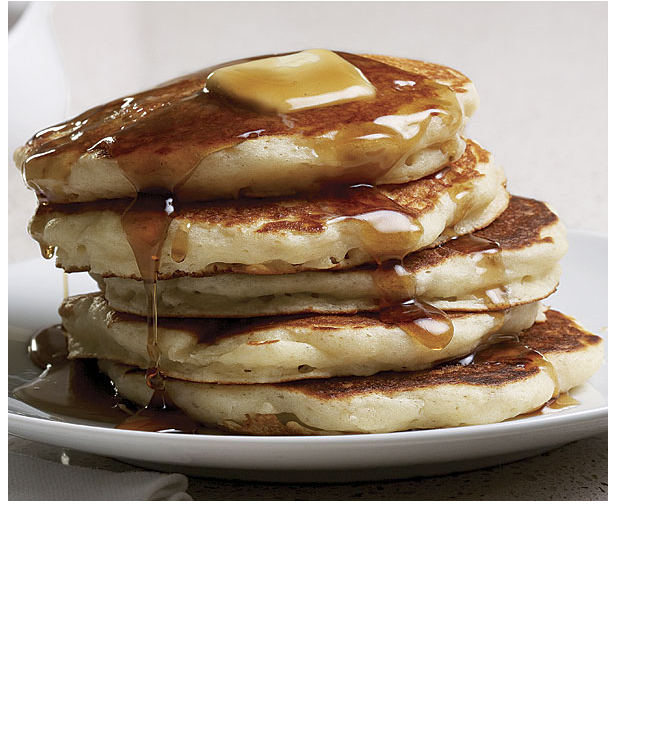
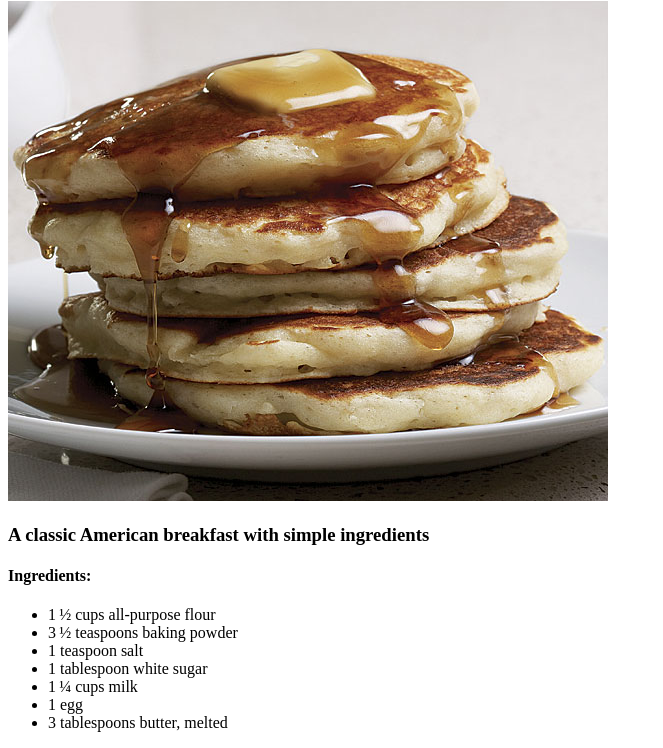
Before and after one commit to Maniacfest/odin-recipes, a plain HTML site: page recipes/pancakes.html in a window 1280 px wide. Shown: the part 79-827 px from the top of the page, without its empty margins (0-663 px from the left). Before the commit the page ends 800 px from the top, so only its background shows below. Drawn offline with Linux system fonts and the light colour scheme.

Commit message:
add all commited files

```diff
--- a/recipes/pancakes.html
+++ b/recipes/pancakes.html
@@ -8,6 +8,17 @@
 </head>
     <body>
         <h1>Pancakes</h1>
-        <img src="/images/pancakes.jpg" alt ="pancakes">
+        <img src="../images/pancakes.jpg">
+        <h3>A classic American breakfast with simple ingredients</h3>
+        <h4>Ingredients:</h4>
+            <ul>
+                <li>1 ½ cups all-purpose flour </li>
+                <li>3 ½ teaspoons baking powder </li>
+                <li>1 teaspoon salt </li>
+                <li>1 tablespoon white sugar </li>
+                <li>1 ¼ cups milk </li>
+                <li>1 egg</li>
+                <li>3 tablespoons butter, melted </li>
+            </ul>
     </body>
 </html>
```
Also changed, not shown: images/pancakes.jpg (renamed from recipes/images/pancakes.jpg), 2 other files.
